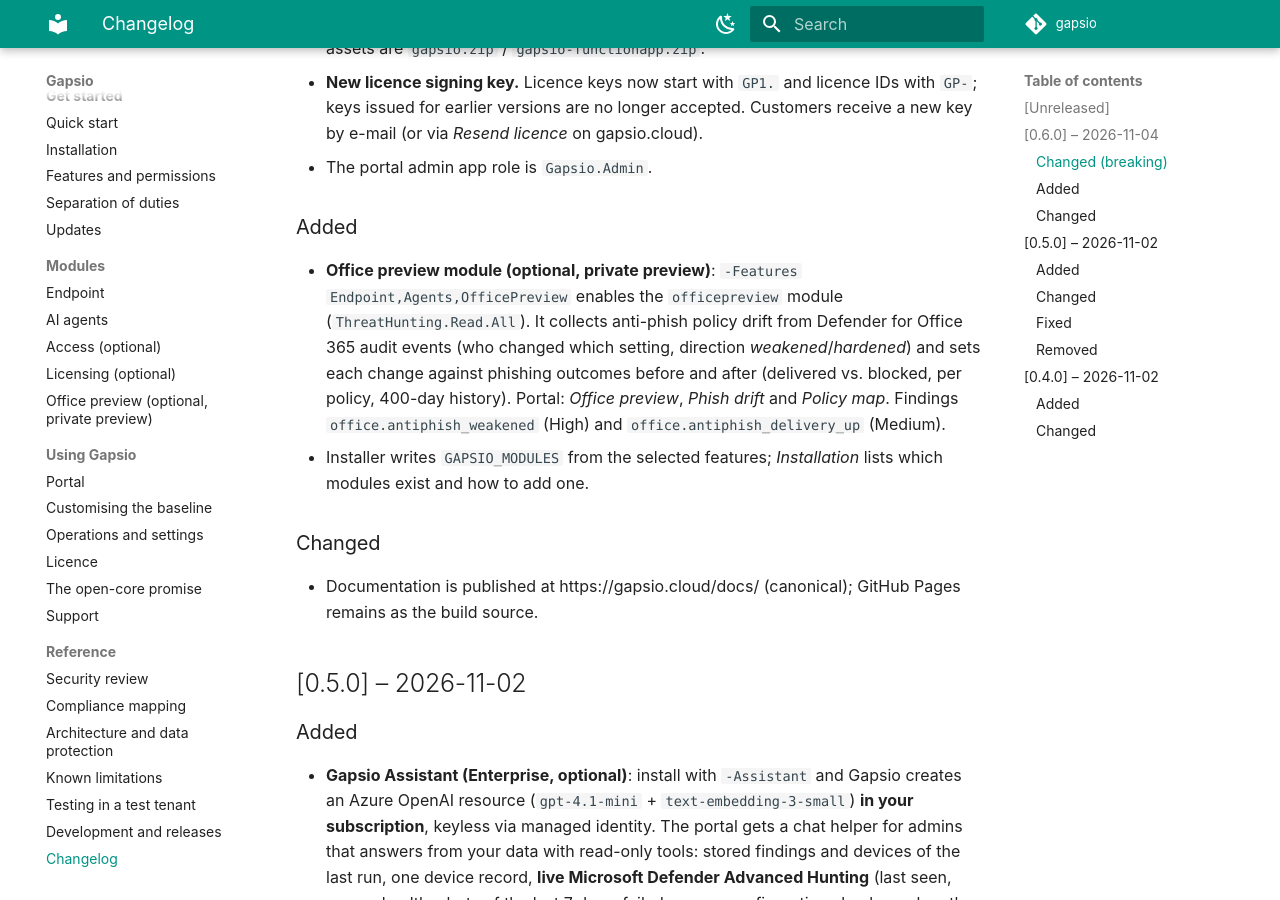
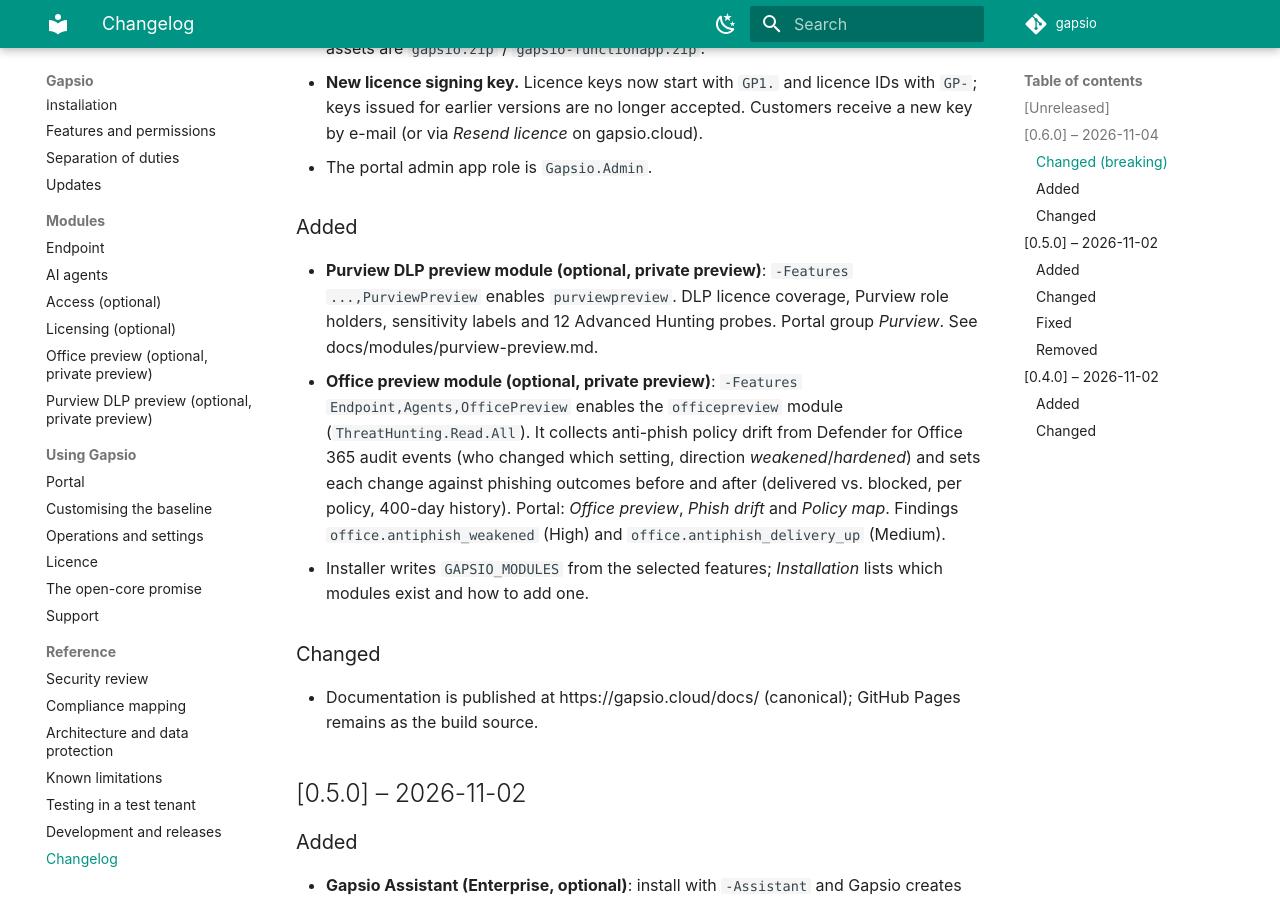
Before and after one commit to dominikhoefling/gapsio, an MkDocs documentation site: the page built from docs/changelog.md, in a window 1280 px wide and 900 px high, scrolled down 509 px. Built offline with MkDocs 1.6.1 and Material for MkDocs 9.7.7, drawn with Linux system fonts in a browser that asks for light colours; comment, search, counter and statistics services are not loaded.

Commit message:
docs: Purview DLP preview module

```diff
--- a/CHANGELOG.md
+++ b/CHANGELOG.md
@@ -16,6 +16,9 @@ a **patch** version only fixes bugs. Update with `./setup/Update-Gapsio.ps1 -Res
 - The portal admin app role is `Gapsio.Admin`.
 
 ### Added
+- **Purview DLP preview module (optional, private preview)**: `-Features ...,PurviewPreview`
+  enables `purviewpreview`. DLP licence coverage, Purview role holders, sensitivity labels
+  and 12 Advanced Hunting probes. Portal group *Purview*. See docs/modules/purview-preview.md.
 - **Office preview module (optional, private preview)**: `-Features Endpoint,Agents,OfficePreview` enables the `officepreview`
   module (`ThreatHunting.Read.All`). It collects anti-phish policy drift from Defender for Office 365 audit events (who changed
   which setting, direction *weakened*/*hardened*) and sets each change against phishing outcomes before and after
--- a/mkdocs.yml
+++ b/mkdocs.yml
@@ -63,6 +63,7 @@ nav:
       - Access (optional): modules/access.md
       - Licensing (optional): modules/licensing.md
       - Office preview (optional, private preview): modules/office-preview.md
+      - Purview DLP preview (optional, private preview): modules/purview-preview.md
   - Using Gapsio:
       - Portal: portal.md
       - Customising the baseline: baseline.md
```
Also changed, not shown: docs/installation.md (+1 -0 lines), docs/modules/purview-preview.md (added, +34 -0 lines), docs/permissions.md (+1 -0 lines).
